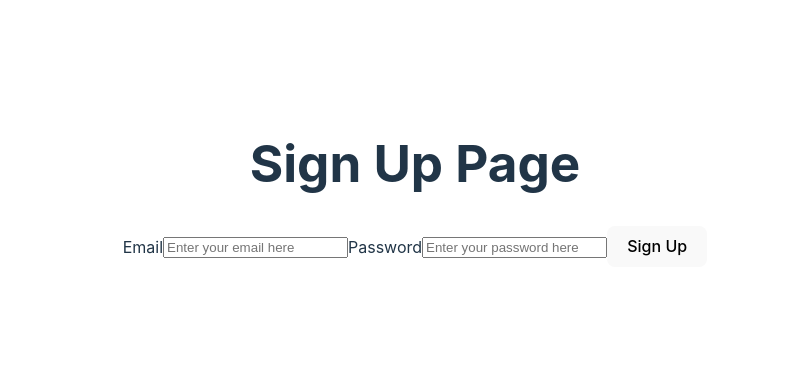
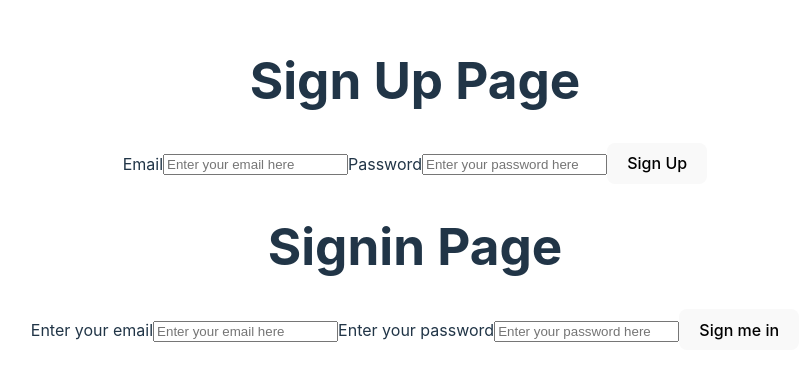
Before and after one commit to Thoufiq-Uchiha-23/Adventures-of-Thoufiq-with-Firebase-, a React (Vite) app: page / in a window 1280 px wide. Shown: the part 216-596 px from the top of the page, without its empty margins (225-1034 px from the left). Built offline with nearby package versions, Linux system fonts and the light colour scheme.

Commit message:
Sign in added

```diff
--- a/src/App.jsx
+++ b/src/App.jsx
@@ -1,11 +1,13 @@
 import { app } from "./firebase";
 import "./App.css";
 import Signup from "./pages/Signup";
+import SigninPage from "./pages/Signin";
 
 function App() {
   return (
     <div className="App">
       <Signup />
+      <SigninPage />
     </div>
   );
 }
```
